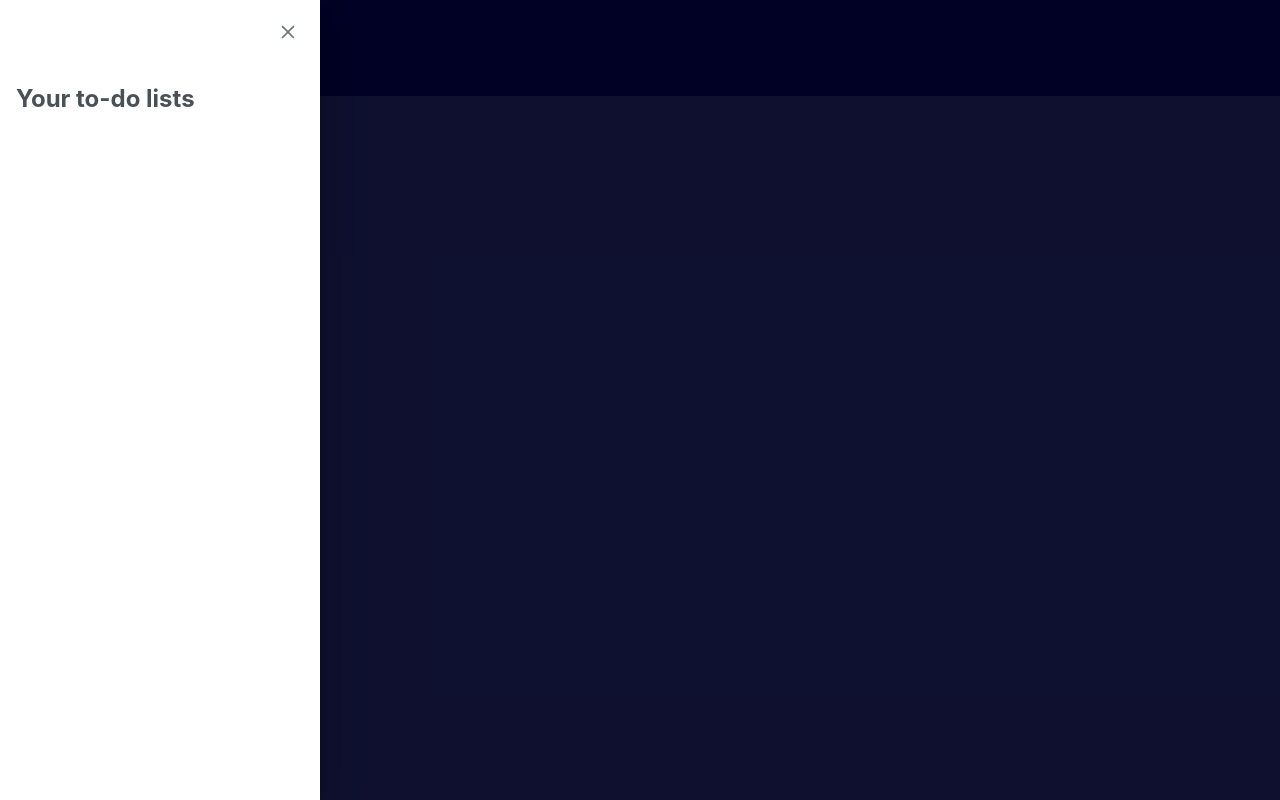
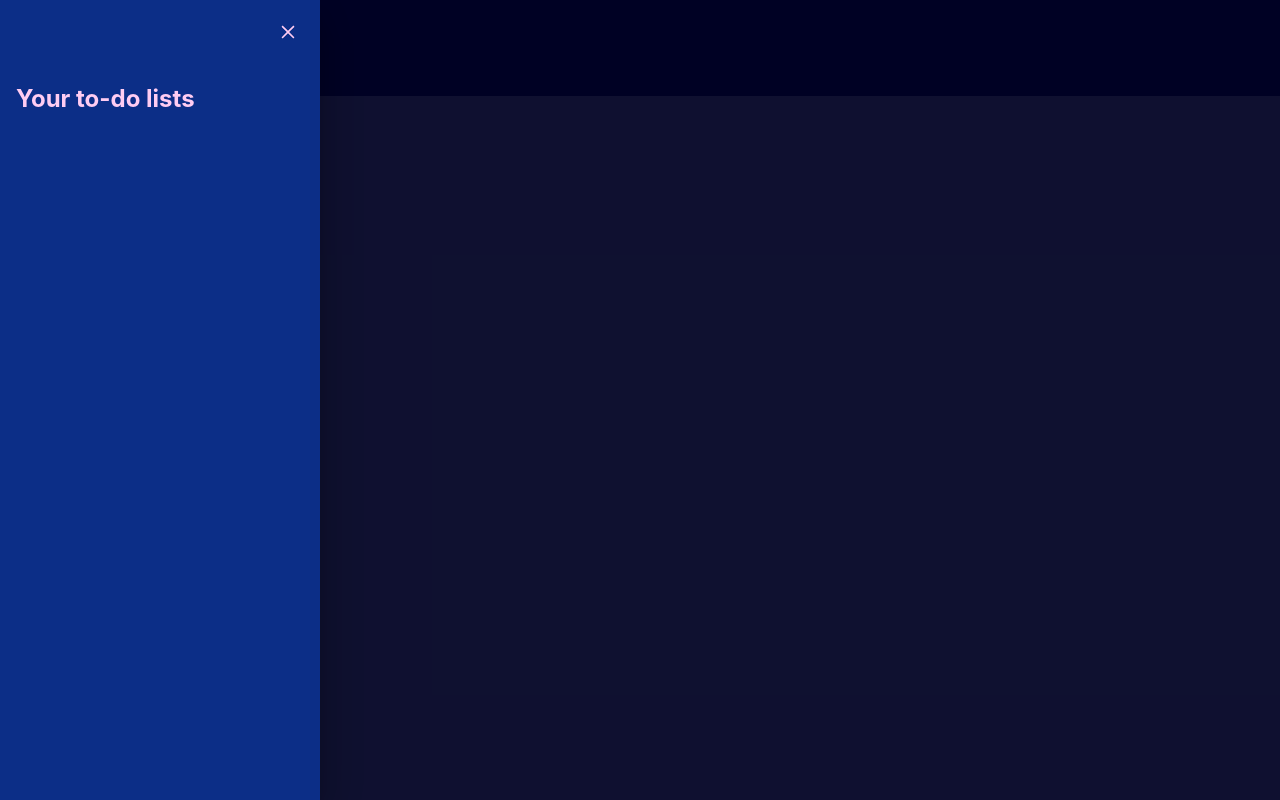
Before and after one commit to milenatarkowska/react-todo-project, a React (Vite) app: page /app in a window 1280 px wide. Both pictures are taken after a click on the button 34 px from the left and 47 px from the top of the page. Built offline with nearby package versions, Linux system fonts and the light colour scheme.

Commit message:
Styled sidebar

```diff
--- a/src/pages/MainAppPage.css
+++ b/src/pages/MainAppPage.css
@@ -26,3 +26,14 @@
     box-shadow: 0 0 10px #F2E6EE, 0 0 20px #FFCCF2;
     transform: scale(1.02);
 }
+.custom-sidebar {
+    background-color: rgb(12, 46, 135) !important;
+    color: #FFCCF2;
+}
+.p-sidebar .p-sidebar-close .p-sidebar-close-icon {
+    color: #FFCCF2;
+}
+.p-sidebar:hover .p-sidebar-close:hover {
+    background-color: rgba(250, 141, 222, 0.58);
+    border-radius: 50%;
+}
--- a/src/pages/MainAppPage.jsx
+++ b/src/pages/MainAppPage.jsx
@@ -9,7 +9,7 @@ export default function MainApp() {
         <div className="main-app-page">
             <header>
                 <div className="custom-sidebar">
-                    <Sidebar visible={visible} onHide={() => setVisible(false)}>
+                    <Sidebar visible={visible} onHide={() => setVisible(false)} className="custom-sidebar">
                         <h2>Your to-do lists</h2>
                     </Sidebar>
                     <Button icon="pi pi-arrow-right" onClick={() => setVisible(true)} />
```
